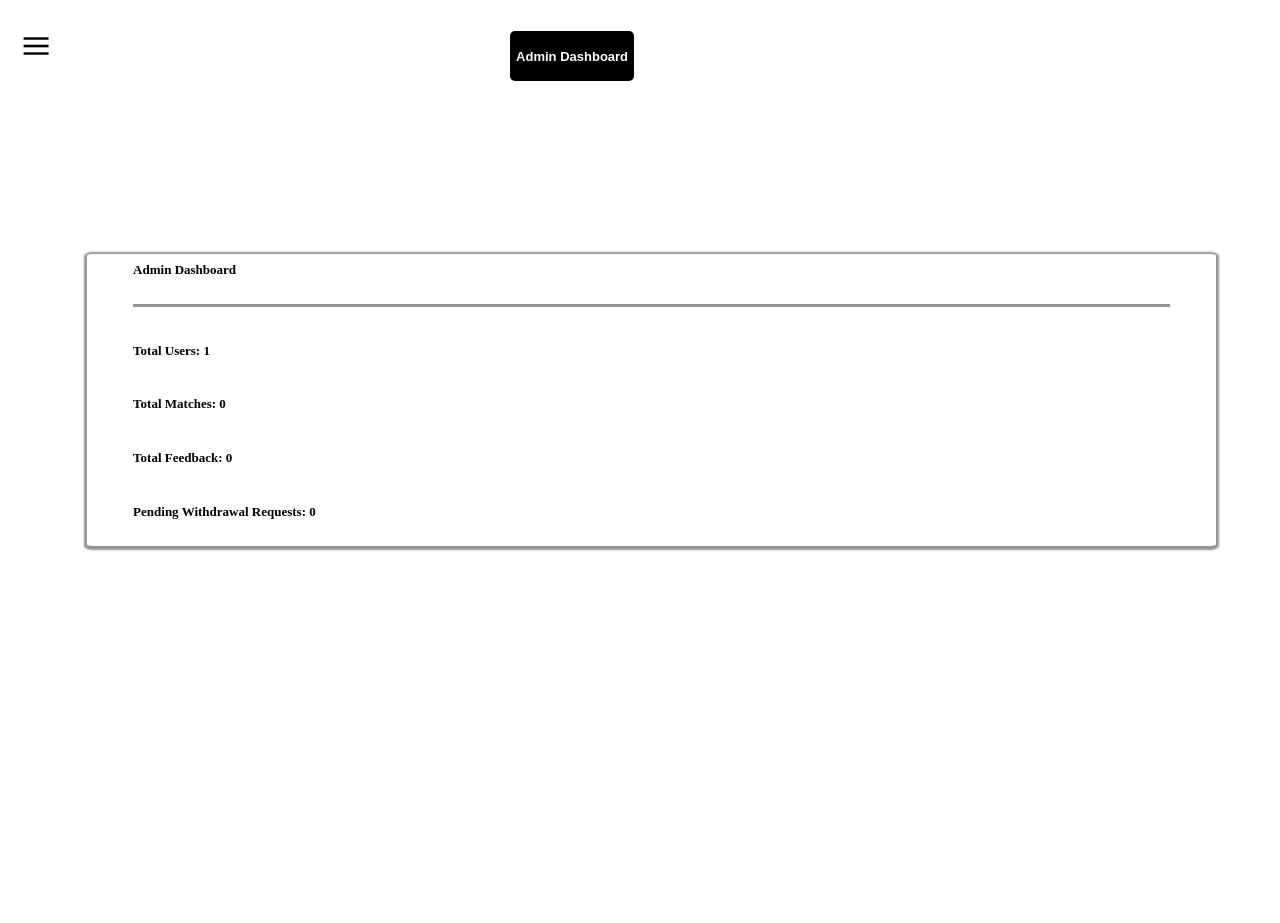
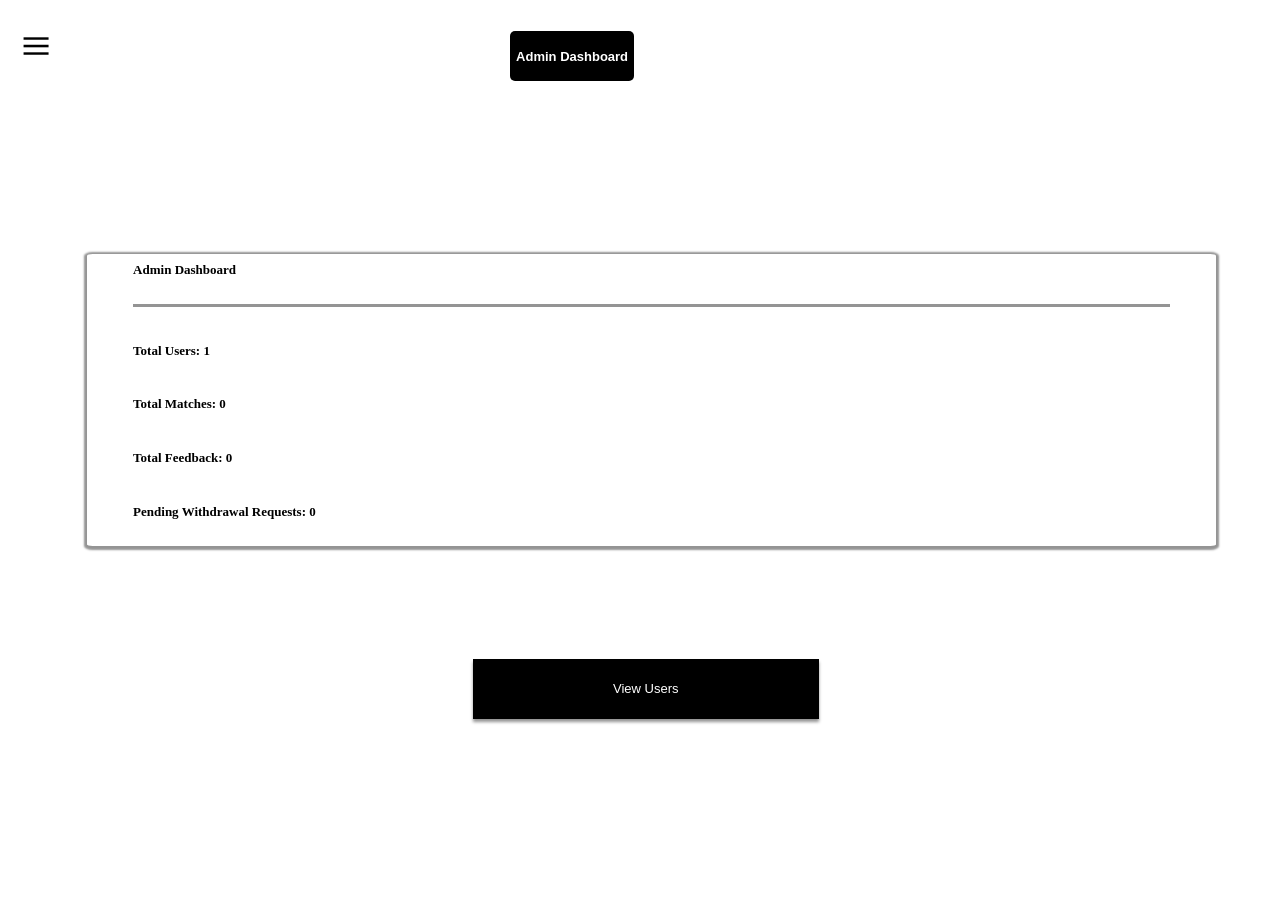
Before and after one commit to NeghiDB/Dream-Team-Arena, a PHP site: page /admin/dashboard.php in a window 1280 px wide. Shown: the part 21-944 px from the top of the page. Run offline with PHP 8.4, Linux system fonts and the light colour scheme; the visitor is signed in with stand-in values (Sample User, id 1); data that the repository does not hold is empty; some libraries are stand-ins or nearby versions.

Commit message:
Add files via upload

```diff
--- a/admin/dashboard.php
+++ b/admin/dashboard.php
@@ -92,7 +92,14 @@ if (mysqli_multi_query($conn, $sql)) {
 mysqli_close($conn);
 
 
-            echo'</main>
+            echo'
+            <span class="tablespan">
+                <!-- HTML form for downloading notifications -->
+                <form action="../connections/notifications.php" method="POST"><br><br>
+                    <input type="submit" name="seeusers" value="View Users" style="margin-bottom: 20px;"><br>
+                </form>
+            </span>
+            </main>
                 </div>
                 <script src="../javascript/index.js"></script>
             </body>
```
